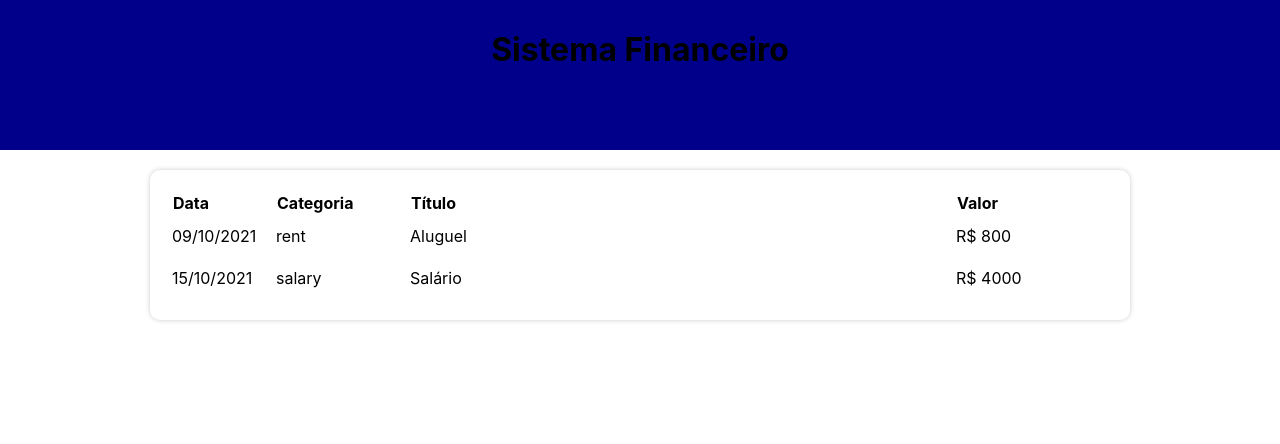
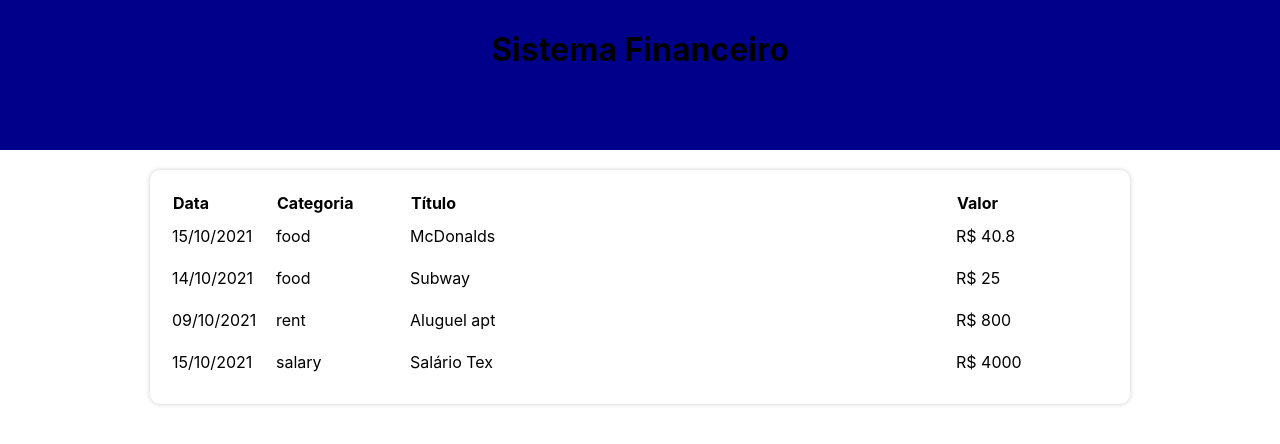
Before and after one commit to ArthurLuizS/expenser-tracker, a React (Create React App) app: page / in a window 1280 px wide. Shown: the top 444 px of the page. Built offline with nearby package versions, Linux system fonts and the light colour scheme.

Commit message:
manipulando manualmente as datas

```diff
--- a/src/data/items.ts
+++ b/src/data/items.ts
@@ -5,8 +5,8 @@ import {Item} from '../types/Item'
 DataBase */
 
 export const items : Item[]= [
-    {date: new Date(2021, 9, 15), category: 'food', title: 'McDonalds', value: 40.8},
-    {date: new Date(2021, 9, 14), category: 'food', title: 'Subway', value: 25},
-    {date: new Date(2021, 10, 9), category: 'rent', title: 'Aluguel', value: 800},
-    {date: new Date(2021, 10, 15), category: 'salary', title: 'Salário', value: 4000},
+    {date: new Date(2021, 10, 15), category: 'food', title: 'McDonalds', value: 40.8},
+    {date: new Date(2021, 10, 14), category: 'food', title: 'Subway', value: 25},
+    {date: new Date(2021, 10, 9), category: 'rent', title: 'Aluguel apt', value: 800},
+    {date: new Date(2021, 10, 15), category: 'salary', title: 'Salário Tex', value: 4000},
 ]
```
